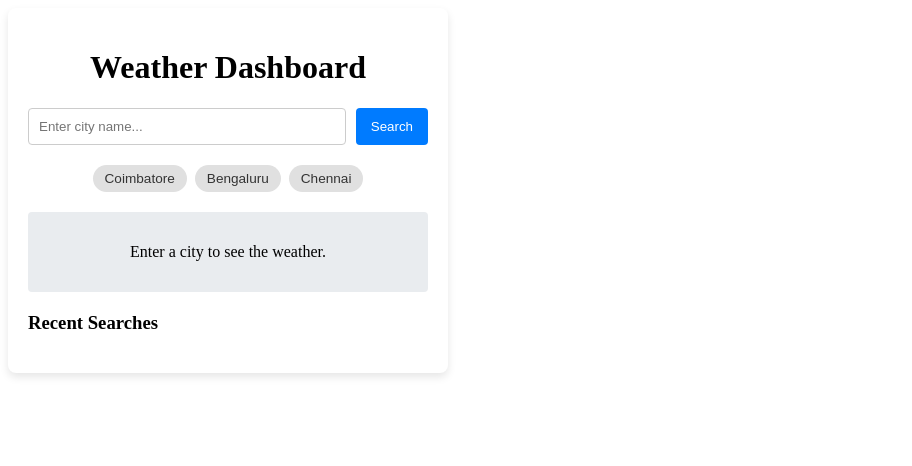
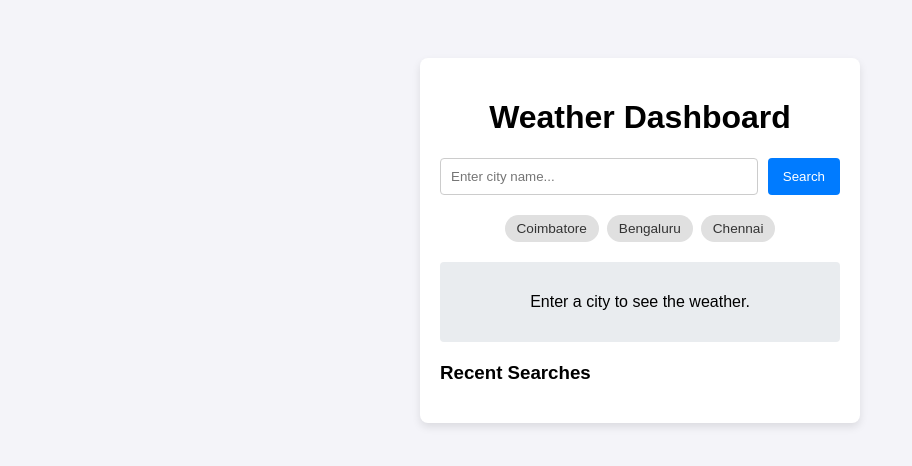
Before and after one commit to Sivapprakash-Chinnaraj/Weather-app, a Flask app: page / in a window 1280 px wide. Shown: the top 466 px of the page, without its empty margins (0-912 px from the left). Run offline with Flask 3, Linux system fonts and the light colour scheme; data that the repository does not hold is empty.

Commit message:
Remove header from style.css
Removed unnecessary header from style.css

```diff
--- a/static/css/style.css
+++ b/static/css/style.css
@@ -1,5 +1,3 @@
-Style.css
-
 body {
     font-family: Arial, sans-serif;
     background-color: #f4f4f9;
```
